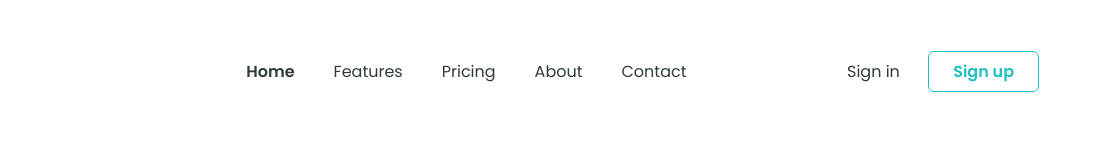
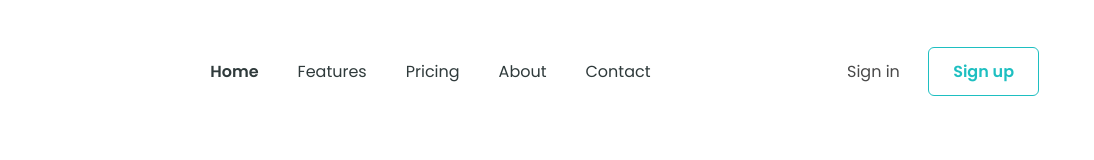
Before and after one commit to kieudat02/f8-independent-project, a plain HTML site: page index.html in a window 1280 px wide. Shown: the full height of the page, 186-1280 px from the left. Drawn offline with Linux system fonts and the light colour scheme.

Commit message:
add header

```diff
--- a/assets/css/styles.css
+++ b/assets/css/styles.css
@@ -28,42 +28,47 @@ a {
     top: -28px;
     z-index: 1;
 }
-.header .navbar {
+.header .body {
     display: flex;
     align-items: center;
     padding: 52px 0 8px;
 }
 
-.header .navbar ul {
-    display: flex;
+.nav {
     margin-left: auto;
-    padding: 8px 117px;
 }
 
-.header .navbar a {
+.nav ul {
+    display: flex;
+}
+
+.nav a {
+    padding: 8px 19.5px;
     font-weight: 400;
     font-size: 1.6rem;
     color: #2f3a3b;
 }
 
-.header .navbar ul a {
-    padding: 8px 19.5px;
-}
-
-.navbar a:hover,
-.header .navbar ul .active a {
+.nav a:hover,
+.nav li.active a {
     font-weight: 600;
     font-size: 1.6rem;
     color: #2f3a3b;
 }
 
-.navbar .actions a {
-    padding: 8px 24px;
+.header .actions {
+    margin-left: 177px;
 }
 
-.navbar .actions a:nth-of-type(2) {
-    width: 108px;
-    height: 48px;
+.header .action-link {
+    margin-right: 24px;
+    font-size: 1.6rem;
+    font-weight: 400;
+    color: #494949;
+}
+
+.header .actions .btn {
+    padding: 12px 24px;
     text-align: center;
     font-size: 1.6rem;
     font-weight: 600;
--- a/index.html
+++ b/index.html
@@ -17,12 +17,13 @@
         <!-- Header -->
         <header class="header fixed">
             <div class="content">
-                <nav class="navbar">
+                <div class="body">
                     <!-- Logo -->
                     <a href="#!">
                         <img src="./assets/img/logo.svg" alt="Benisk." />
                     </a>
                     <!-- Navigation -->
+                    <nav class="nav">
                         <ul>
                             <li class="active">
                                 <a href="#!">Home</a>
@@ -40,12 +41,13 @@
                                 <a href="#!">Contact</a>
                             </li>
                         </ul>
+                    </nav>
                     <!-- Action -->
                     <div class="actions">
                         <a href="#!" class="action-link">Sign in</a>
                         <a href="#!" class="btn">Sign up</a>
                     </div>
-                </nav>
+                </div>
             </div>
         </header>
     </body>
```
Lines whose indentation alone changed are shown as unchanged.
